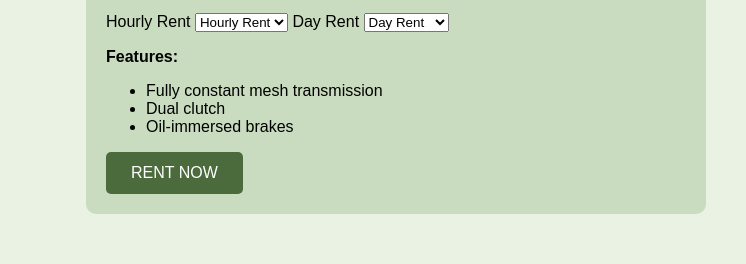
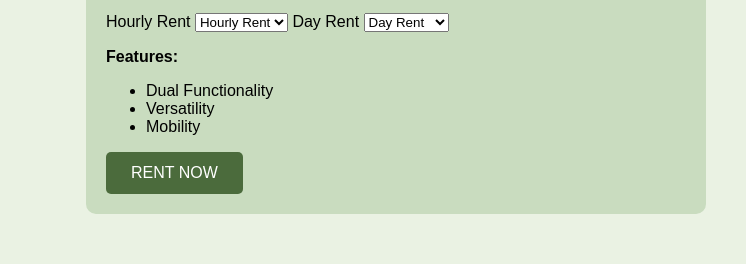
Before and after one commit to shaheenaffrah-jpg/green-lease, a plain HTML site: page back hoe loader.html in a window 1280 px wide. Shown: the part 196-460 px from the top of the page, 534-1280 px from the left. Drawn offline with Linux system fonts and the light colour scheme.

Commit message:
Update back hoe loader.html

```diff
--- a/back hoe loader.html
+++ b/back hoe loader.html
@@ -39,9 +39,9 @@
 
       <p><strong>Features:</strong></p>
       <ul>
-        <li>Fully constant mesh transmission</li>
-        <li>Dual clutch</li>
-        <li>Oil-immersed brakes</li>
+        <li>Dual Functionality</li>
+        <li> Versatility </li>
+        <li> Mobility</li>
       </ul>
 
       <!-- Rent Now Button -->
```
